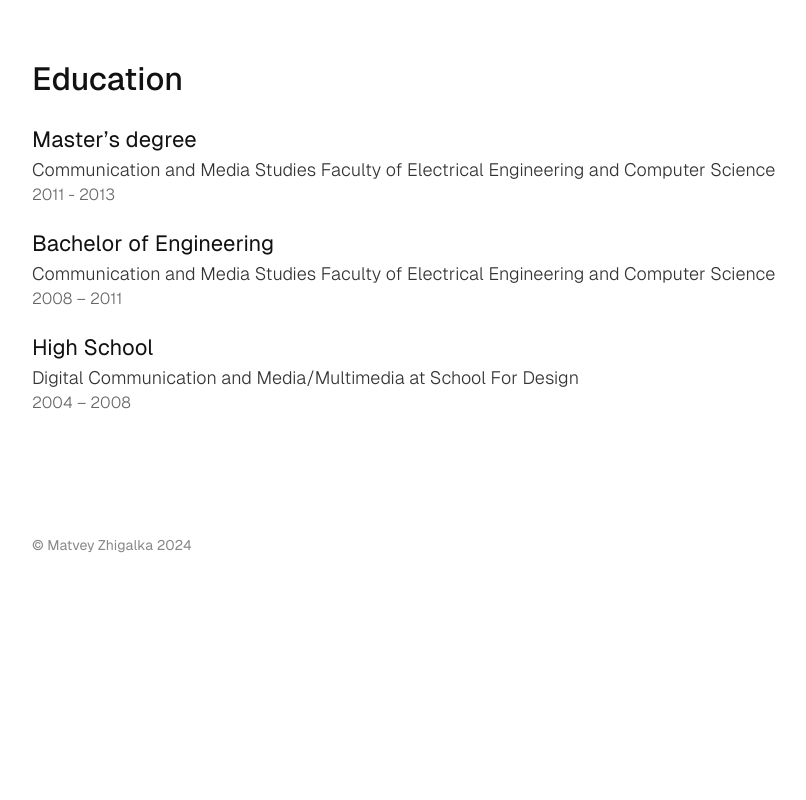
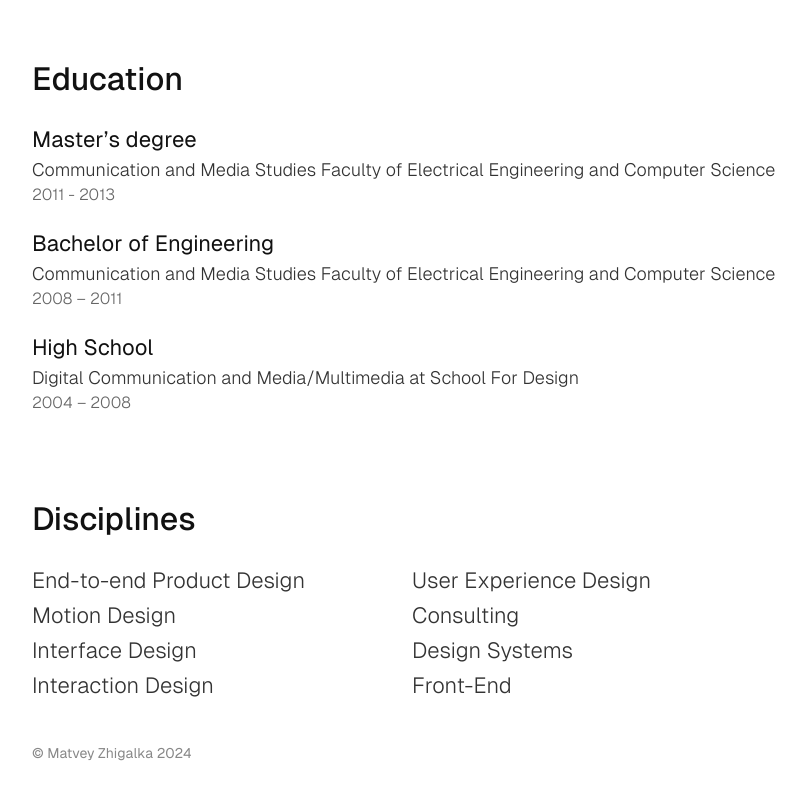
Before and after one commit to mzhigalka/ownWebsite, a React (Create React App) app: page /about in a window 1280 px wide. Shown: the part 1170-1970 px from the top of the page, without its empty margins (228-1034 px from the left). Before the commit the page ends 1766 px from the top, so only its background shows below. Built offline with nearby package versions, Linux system fonts and the light colour scheme.

Commit message:
added section disciplenes

```diff
--- a/src/pages/About.tsx
+++ b/src/pages/About.tsx
@@ -91,6 +91,21 @@ const About: FC = () => {
           </div>
         </div>
       </div>
+      <div>
+        <h3 className="text-[32px] font-medium text-black mb-[20px]">
+          Disciplines
+        </h3>
+        <div className="grid grid-cols-2 text-[22px] text-semigrey font-light leading-[35px]">
+          <p>End-to-end Product Design</p>
+          <p>User Experience Design</p>
+          <p>Motion Design</p>
+          <p>Consulting</p>
+          <p>Interface Design</p>
+          <p>Design Systems</p>
+          <p>Interaction Design</p>
+          <p>Front-End</p>
+        </div>
+      </div>
     </div>
   );
 };
```
